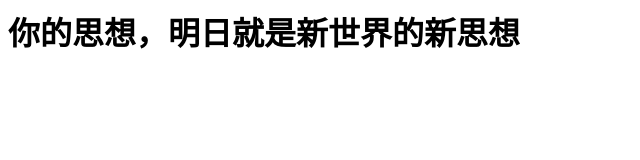
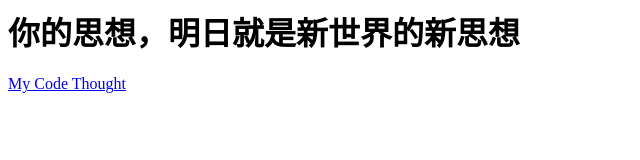
Before and after one commit to YourThought/YourThought.github.io, a plain HTML site: page index.html in a window 1280 px wide. Shown: the whole page, without its empty margins (0-640 px from the left). Drawn offline with Linux system fonts and the light colour scheme.

Commit message:
Update index.html

```diff
--- a/index.html
+++ b/index.html
@@ -5,5 +5,6 @@
 </head>
 <body>
     <h1>你的思想，明日就是新世界的新思想</h1>
+    <a href = "https://github.com/Happy-Farm-Studio">My Code Thought</a>
 </body>
 </html>
```
